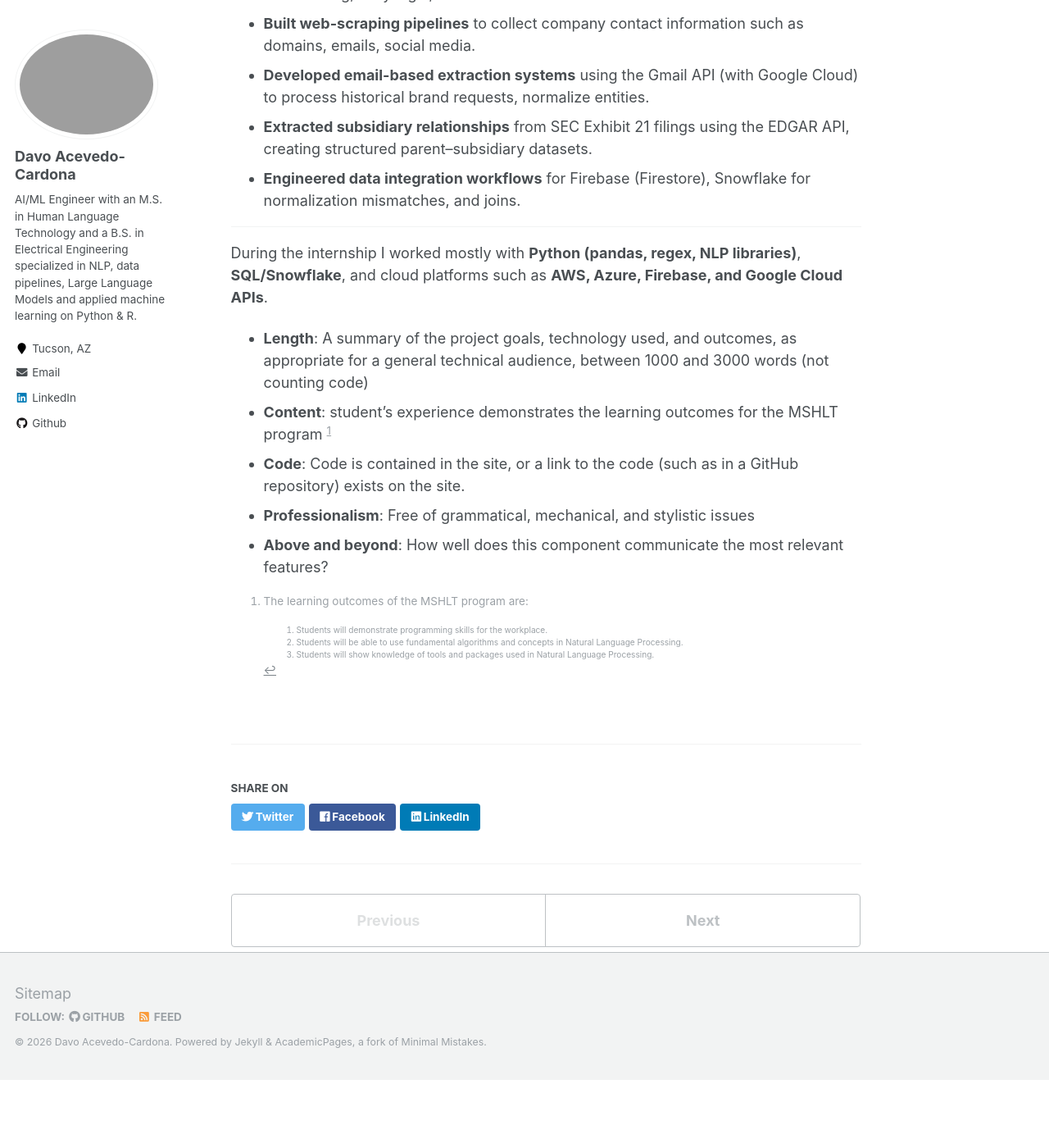
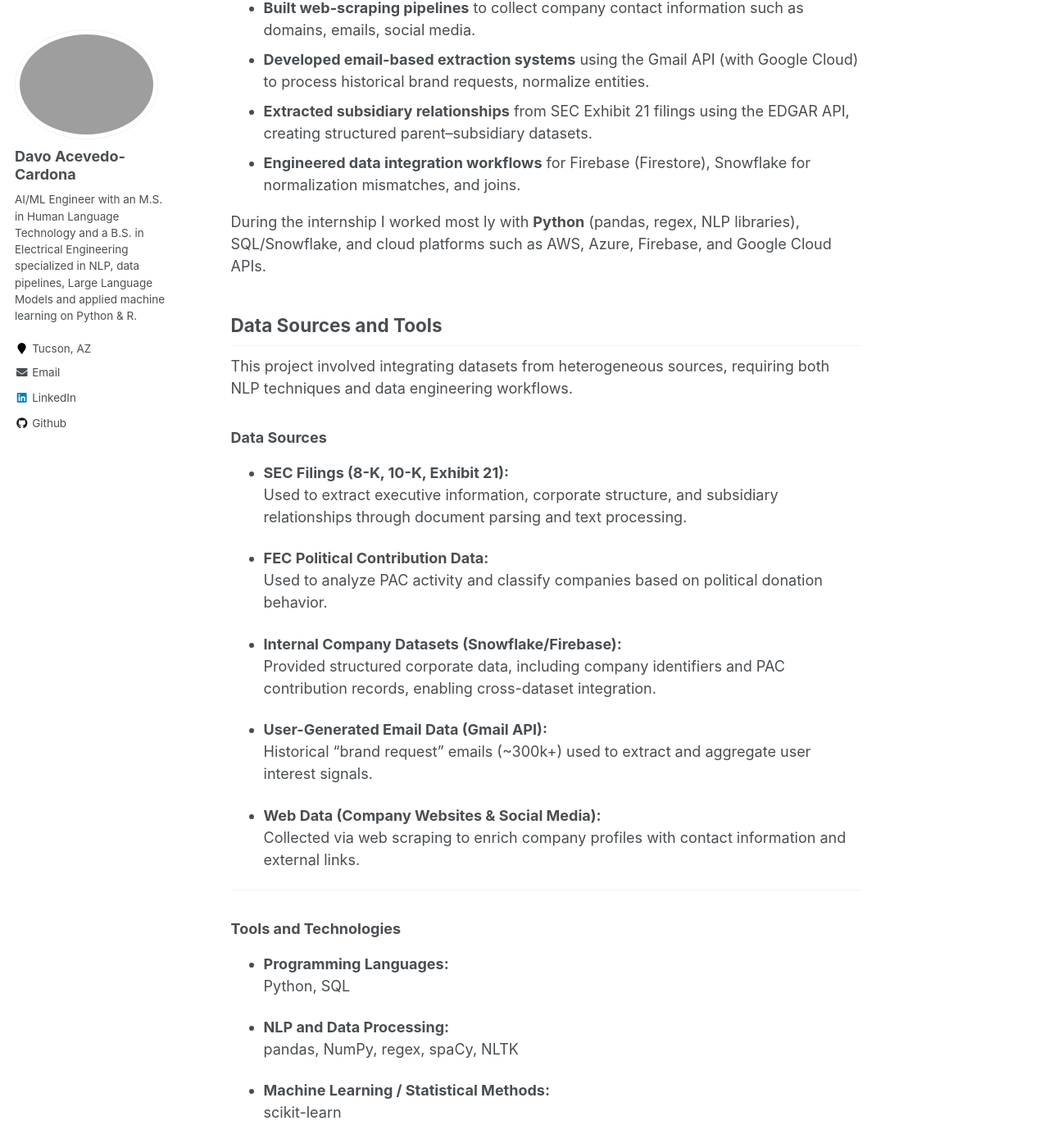
Before and after one commit to lldavoll/lldavoll.github.io, a Jekyll site: the page built from _portfolio/good_unite_us_intership.md, in a window 1280 px wide and 1400 px high, scrolled down 2600 px. Shown: the whole window at 82% size. Built offline with Jekyll 4.4.1, drawn with Linux system fonts in a browser that asks for light colours; before the commit the page ends 3917 px from its top, so only the background shows below that; some of the changed text lies outside the part shown.

Commit message:
Update good_unite_us_intership.md

```diff
--- a/_portfolio/good_unite_us_intership.md
+++ b/_portfolio/good_unite_us_intership.md
@@ -30,18 +30,16 @@ The primary goal of this internship was to apply natural language processing and
 
 **Key objectives included:**
 
-- Developing preprocessing pipelines for noisy and unstructured data (SEC filings, FEC records, email text)
-- Implementing information extraction and normalization workflows
-- Performing entity resolution across inconsistent datasets
-- Integrating multiple data sources into unified, structured outputs
-- Translating technical results into insights for real-world applications
-- Collaborating in a professional engineering environment
+- Developing preprocessing pipelines for noisy and unstructured data (SEC filings, FEC records, email text).
+- Implementing information extraction and normalization workflows.
+- Performing entity resolution across inconsistent datasets.
+- Integrating multiple data sources into unified, structured outputs.
+- Translating technical results into insights for real-world applications.
+- Collaborating in a professional engineering environment.
 
 ## My Role and Contributions
 
 As an NLP Intern, I:
-
----
 
 - **Built end-to-end NLP pipelines** to process structured and unstructured data from SEC filings, FEC records, and internal datasets.
 - **Extracted executive information** (names, roles, company relationships) from SEC filings using regex-based and NLP methods (e.g., spaCy, RapidFuzzy), with multi-tier confidence validation (filters).
@@ -57,9 +55,72 @@ As an NLP Intern, I:
 - **Extracted subsidiary relationships** from SEC Exhibit 21 filings using the EDGAR API, creating structured parent–subsidiary datasets.
 - **Engineered data integration workflows** for Firebase (Firestore), Snowflake for normalization mismatches, and joins.
 
+During the internship I worked most    ly with **Python** (pandas, regex, NLP libraries), SQL/Snowflake, and cloud platforms such as AWS, Azure, Firebase, and Google Cloud APIs.
+
+## Data Sources and Tools
+
+This project involved integrating datasets from heterogeneous sources, requiring both NLP techniques and data engineering workflows.
+
+### Data Sources
+
+- **SEC Filings (8-K, 10-K, Exhibit 21):**
+  Used to extract executive information, corporate structure, and subsidiary relationships through document parsing and text processing.
+
+- **FEC Political Contribution Data:**
+  Used to analyze PAC activity and classify companies based on political donation behavior.
+
+- **Internal Company Datasets (Snowflake/Firebase):**
+  Provided structured corporate data, including company identifiers and PAC contribution records, enabling cross-dataset integration.
+
+- **User-Generated Email Data (Gmail API):**
+  Historical “brand request” emails (~300k+) used to extract and aggregate user interest signals.
+
+- **Web Data (Company Websites & Social Media):**
+  Collected via web scraping to enrich company profiles with contact information and external links.
+
 ---
 
-During the internship I worked mostly with **Python (pandas, regex, NLP libraries)**, **SQL/Snowflake**, and cloud platforms such as **AWS, Azure, Firebase, and Google Cloud APIs**.
+### Tools and Technologies
+
+- **Programming Languages:**
+  Python, SQL
+
+- **NLP and Data Processing:**
+  pandas, NumPy, regex, spaCy, NLTK
+
+- **Machine Learning / Statistical Methods:**
+  scikit-learn
+
+- **Data Engineering and Storage:**
+  Snowflake, Firebase (Firestore), CSV
+
+- **APIs and Web Scraping:**
+  SEC EDGAR API, Gmail API, BeautifulSoup, DuckDuckGo search integration, Rapidfuzz
+
+- **Cloud Platforms:**
+  AWS, Azure, Google Cloud
+
+- **Visualization and Analysis:**
+  matplotlib
+
+---
+
+### Connection to MSHLT Coursework
+
+The internship allow me to apply the knowledge that that I acquired during the program, during this internship I was able to use directly concepts and techniques such as:
+
+- **Statistical NLP:**
+  Text preprocessing, feature extraction, and handling of noisy language data.
+
+- **Programming for NLP (Python):**
+  Implementation of scalable data pipelines and data manipulation workflows.
+
+- **Data Analysis and Visualization:**
+  Summarizing and interpreting large datasets through statistical methods and visual outputs.
+
+- **Corpus Processing:**
+  Working with large, real-world text corpora (SEC filings, emails) requiring normalization and structured representation.
+
 
 
 * **Length**: A summary of the project goals, technology used, and outcomes, as appropriate for a general technical audience, between 1000 and 3000 words (not counting code)
```
